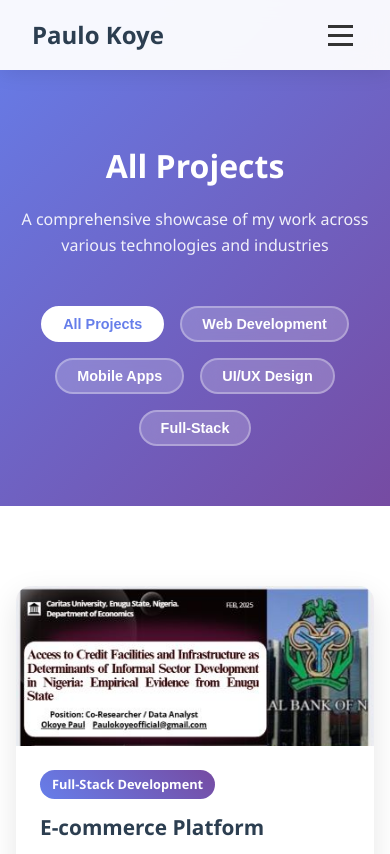
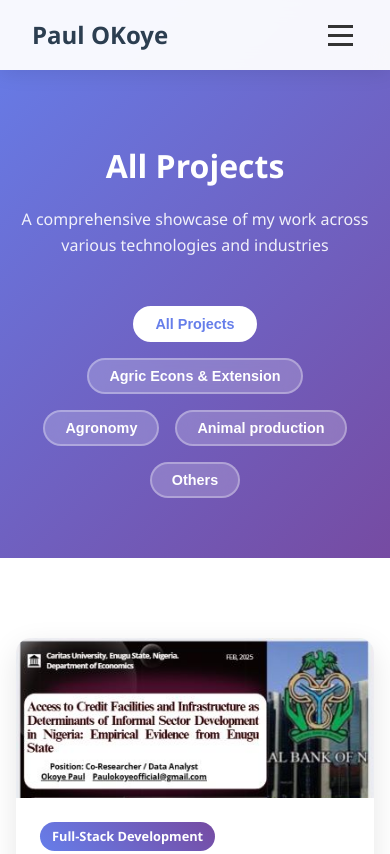
Before and after one commit to paulokoyeofficial/paulokoyeofficial.github.io, a plain HTML site: page projects.html in a window 390 px wide. Shown: the top 854 px of the page. Drawn offline with Linux system fonts and the light colour scheme.

Commit message:
upload of project

```diff
--- a/projects.html
+++ b/projects.html
@@ -3,8 +3,8 @@
 <head>
     <meta charset="UTF-8">
     <meta name="viewport" content="width=device-width, initial-scale=1.0">
-    <title>All Projects - Paulo Koye</title>
-    <meta name="description" content="Browse all projects by Paulo Koye - Web Developer & Designer">
+    <title>All Projects - Paul OKoye</title>
+    <meta name="description" content="Browse all projects by Paul OKoye - Web Developer & Designer">
     <link rel="stylesheet" href="css/styles.css">
     <link rel="stylesheet" href="https://cdnjs.cloudflare.com/ajax/libs/font-awesome/6.4.0/css/all.min.css">
 </head>
@@ -12,7 +12,7 @@
     <!-- Header -->
     <header>
         <nav>
-            <a href="index.html" class="logo">Paulo Koye</a>
+            <a href="index.html" class="logo">Paul OKoye</a>
             <ul class="nav-links" id="nav-links">
                 <li><a href="index.html">Home</a></li>
                 <li><a href="about.html">About</a></li>
@@ -37,10 +37,10 @@
             <!-- Filter Buttons -->
             <div class="project-filters">
                 <button class="filter-btn active" data-filter="all">All Projects</button>
-                <button class="filter-btn" data-filter="web">Web Development</button>
-                <button class="filter-btn" data-filter="mobile">Mobile Apps</button>
-                <button class="filter-btn" data-filter="design">UI/UX Design</button>
-                <button class="filter-btn" data-filter="fullstack">Full-Stack</button>
+                <button class="filter-btn" data-filter="web">Agric Econs & Extension</button>
+                <button class="filter-btn" data-filter="mobile">Agronomy</button>
+                <button class="filter-btn" data-filter="design">Animal production</button>
+                <button class="filter-btn" data-filter="fullstack">Others</button>
             </div>
         </div>
     </section>
@@ -148,7 +148,7 @@
                         </div>
                     </div>
                     <div class="project-content">
-                        <div class="project-category">UI/UX Design</div>
+                        <div class="project-category">Animal Production</div>
                         <h4>Portfolio Website</h4>
                         <p>A modern portfolio website with smooth animations, responsive design, and interactive elements to showcase creative work.</p>
                         <div class="project-tech">
@@ -337,7 +337,7 @@
                         </div>
                     </div>
                     <div class="project-content">
-                        <div class="project-category">UI/UX Design</div>
+                        <div class="project-category">Animal production</div>
                         <h4>Product Landing Page</h4>
                         <p>High-converting landing page with modern design, animations, and optimized for lead generation.</p>
                         <div class="project-tech">
@@ -439,7 +439,7 @@
         <div class="container">
             <div class="footer-content">
                 <div class="footer-info">
-                    <h3>Paulo Koye</h3>
+                    <h3>Paul OKoye</h3>
                     <p>Creating digital experiences that matter</p>
                 </div>
                 <div class="social-links">
@@ -458,7 +458,7 @@
                 </div>
             </div>
             <div class="footer-bottom">
-                <p>&copy; 2025 Paulo Koye. All rights reserved. | Built with ❤️</p>
+                <p>&copy; 2026 Paul OKoye. All rights reserved. | Built with ❤️</p>
             </div>
         </div>
     </footer>
```
Also changed, not shown: index.html (+5 -5 lines), assets/images/project3.jpg (added), assets/images/project3.png (added), 1 other file.
